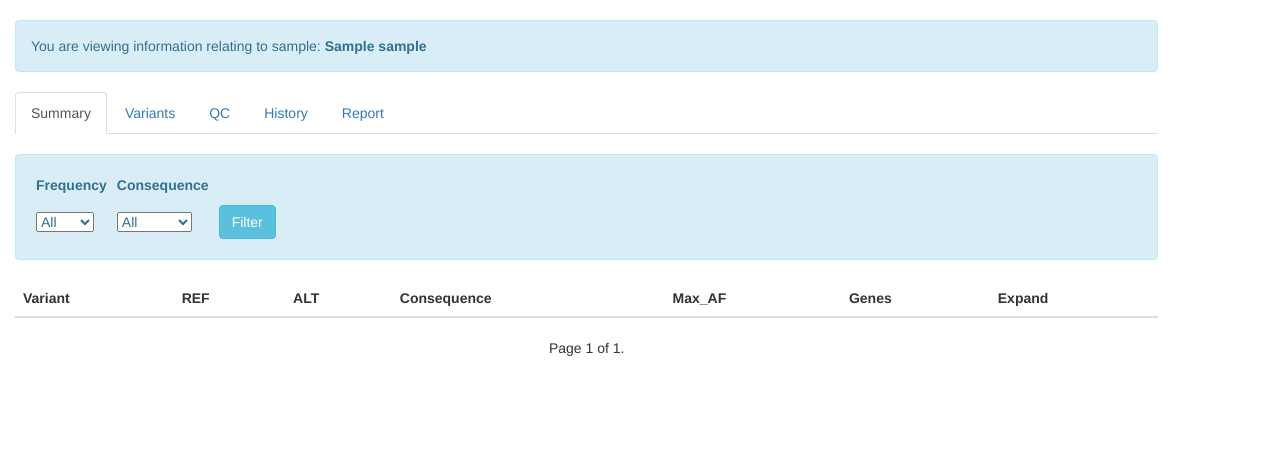
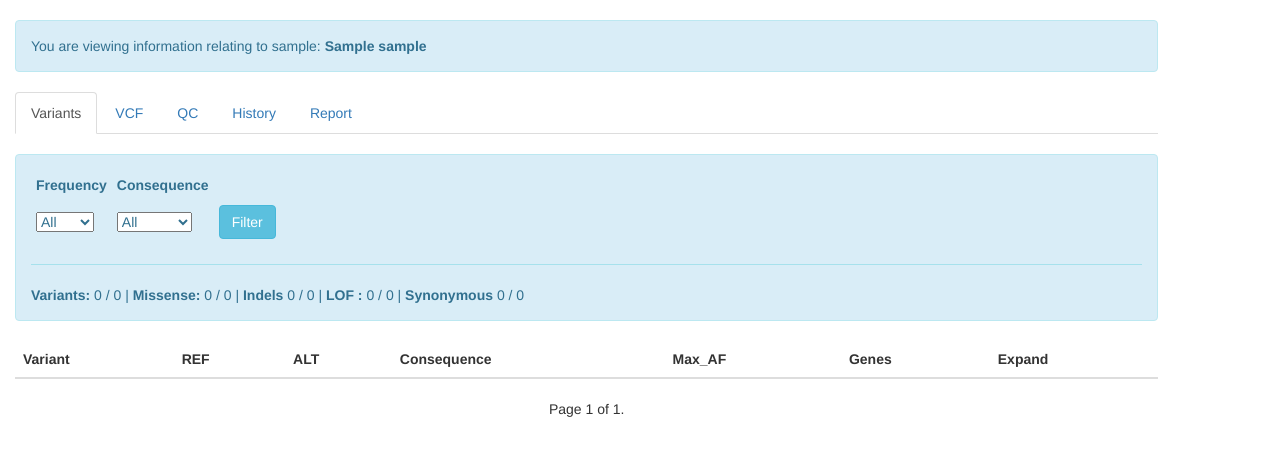
Before and after one commit to WMRGL/VariantDatabase, a Django app: page /sample/1/summary/ in a window 1280 px wide. Shown: the part 52-508 px from the top of the page. Run offline with Django 3.2, Linux system fonts and the light colour scheme; a user stored in the database is signed in; data comes from the database, SQL or seed files in the repository; tables that the repository leaves empty hold one stand-in row (values such as "Sample post"); lists and menus that the app fills with data are empty; parts of the project's set-up code (start-up, migrations or seed data) failed here and were passed over; some libraries are stand-ins or nearby versions.

Commit message:
added summary and fixed samplesheet parser

```diff
--- a/VariantDatabase/models.py
+++ b/VariantDatabase/models.py
@@ -216,15 +216,26 @@ class Sample(models.Model):
 		Look in all VariantSample objects.
 		Return all variants linked with this sample.
 		"""
+		variant_samples =VariantSample.objects.filter(sample=self, variant__max_af__lte=frequency, variant__worst_consequence__impact__lte=consequence).values_list('variant_id', flat=True)
 
 
-		#variant_samples =VariantSample.objects.filter(sample=self, variant__max_af__lte=frequency).order_by('variant__worst_consequence__impact')
 
+		variants = Variant.objects.filter(variant_hash__in= variant_samples).order_by('worst_consequence__impact', 'max_af')
+
+		return variants
+
+	"""
+	def get_variants2(self, frequency, consequence):
+		""""""
+		Look in all VariantSample objects.
+		Return all variants linked with this sample.
+		""""""
 		variant_samples =VariantSample.objects.filter(sample=self, variant__max_af__lte=frequency, variant__worst_consequence__impact__lte=consequence).order_by('variant__worst_consequence__impact')
 
 		variant_samples =[variant.variant for variant in variant_samples]
 
 		return variant_samples
+	"""
 
 	def get_status(self):
 		"""
@@ -243,6 +254,33 @@ class Sample(models.Model):
 		except:
 
 			return None
+
+
+	def variant_query_set_summary(self, variant_query_set):
+		"""
+		Summerises the data in a variant queryset e.g. how many variants.
+
+		"""
+
+		summary_dict = {}
+
+		summary_dict['total'] = variant_query_set.count()
+
+		summary_dict['missense_count'] = variant_query_set.filter(worst_consequence__name='missense_variant').count()
+
+		summary_dict['indel_count'] = variant_query_set.filter(Q(worst_consequence__name='inframe_deletion') | Q(worst_consequence__name='inframe_insertion') | Q(worst_consequence__name='frameshift_variant') ).count()
+
+		summary_dict['lof_count'] = variant_query_set.filter(worst_consequence__impact__lte=8).count()
+		summary_dict['synonymous'] = variant_query_set.filter(worst_consequence__name='synonymous_variant').count()
+
+		return summary_dict
+
+	def total_variant_summary(self):
+
+		variants = self.get_variants(1,100)
+
+		return self.variant_query_set_summary(variants)
+
 
 class VariantInformation(models.Model):
 
@@ -646,8 +684,6 @@ class Variant(models.Model):
 
 			for gene in genes:
 
-
-
 				variants = VariantTranscript.objects.filter(transcript__gene = gene).values('variant').distinct() #get variants in same gene
 
 				variants = Variant.objects.filter(variant_hash__in=variants).filter(Q(worst_consequence__name = 'transcript_ablation') |  Q(worst_consequence__name = 'stop_gained') | Q(worst_consequence__name = 'frameshift_variant')| Q(worst_consequence__name = 'stop_lost')| Q(worst_consequence__name = 'start_lost'))
@@ -750,6 +786,7 @@ class VariantSample(models.Model):
 
 	def __str__(self):
 		return self.variant + self.sample
+
 
 
 
--- a/VariantDatabase/templates/VariantDatabase/list_worksheet_samples.html
+++ b/VariantDatabase/templates/VariantDatabase/list_worksheet_samples.html
@@ -30,7 +30,7 @@
   		<strong>Please Approve QA before viewing samples</strong>
 	</div>
 
-	{% else %}
+	{% endif %}
 
 
   	<table class = 'table table-hover'>
@@ -61,7 +61,6 @@
 
 	</table>
 
-	{% endif %}
 
 	</div>
 
--- a/VariantDatabase/templates/VariantDatabase/sample_summary.html
+++ b/VariantDatabase/templates/VariantDatabase/sample_summary.html
@@ -13,8 +13,9 @@
 
    <ul class="nav nav-tabs">
 
-	    <li class="active"><a data-toggle="tab" href="#summary">Summary</a></li>
-	    <li><a data-toggle="tab" href="#variants">Variants</a></li>
+
+	    <li class="active"><a data-toggle="tab" href="#variants">Variants</a></li>
+	    <li><a data-toggle="tab" href="#vcf">VCF</a></li>
 	    <li><a data-toggle="tab" href="#QC">QC</a></li>
 	    <li><a data-toggle="tab" href="#history">History</a></li>
 	    <li><a data-toggle="tab" href="#report">Report</a></li>
@@ -26,8 +27,9 @@
   	<div class="tab-content">
 
 
-  	<!--Summary Tab displays filtered variants -->
-  	<div id="summary" class="tab-pane fade in active">
+
+  	<!--Variants Tab displays filtered variants -->
+  	<div id="variants" class="tab-pane active">
 
 
 
@@ -85,7 +87,11 @@
 			</tbody>
 		</table>
 
+		<hr>
 
+		<strong> Variants: </strong> {{summary.total}} / {{total_summary.total}} | <strong> Missense:</strong> {{summary.missense_count}} / {{total_summary.missense_count}} |
+	    <strong> Indels </strong> {{summary.indel_count}} / {{total_summary.indel_count}} | <strong> LOF : </strong> {{summary.lof_count}} / {{total_summary.lof_count}} |
+	    <strong> Synonymous </strong> {{summary.synonymous}} / {{total_summary.synonymous}}
 
 
 		</div>
@@ -178,7 +184,7 @@
   	</div>
 
   	<!--Variants Tab with link to VCF file -->
-	<div id="variants" class="tab-pane fade">
+	<div id="vcf" class="tab-pane fade">
 
     	<div class="alert alert-info">
   			<a href= "{% url 'list_sample_variants' sample.pk  %}" class="btn btn-info" role="button">View VCF</a>
--- a/VariantDatabase/views.py
+++ b/VariantDatabase/views.py
@@ -212,6 +212,10 @@ def sample_summary(request, pk_sample ):
 
 		data = sample.get_variants(frequency_filter, consequence_filter)
 
+		summary = sample.variant_query_set_summary(data)
+
+		total_summary = sample.total_variant_summary()
+
 		form = ReportForm()
 
 		reports = Report.objects.filter(sample=sample)
@@ -236,7 +240,7 @@ def sample_summary(request, pk_sample ):
 
 			variants = paginator.page(paginator.num_pages)
 
-		return render(request, 'VariantDatabase/sample_summary.html', {'sample': sample, 'variants': variants, 'form': form, 'reports': reports, 'filter': (consequence_filter, frequency_filter)})
+		return render(request, 'VariantDatabase/sample_summary.html', {'sample': sample, 'variants': variants, 'form': form, 'reports': reports, 'filter': (consequence_filter, frequency_filter), 'summary': summary, 'total_summary': total_summary})
 
 
 
@@ -603,8 +607,6 @@ def upload_sample_sheet(request):
 
 		sample_list = []
 
-
-
 		reader = csv.reader(file, delimiter=',')
 
 		for row in reader:
@@ -620,6 +622,10 @@ def upload_sample_sheet(request):
 						return False
 
 			if flag ==1:
+
+				if row[0] == "":
+
+					return sample_list[1:]
 
 				sample_list.append([row[0], row[1],row[2],row[3],row[4],row[5],row[6]])
 
@@ -661,7 +667,7 @@ def upload_sample_sheet(request):
 
 					sample_data = parse_sample_sheet(sample_sheet)
 
-					if sample_sheet == False: #does it have correct titles
+					if sample_data == False: #does it have correct titles
 
 						error = [2,'Could not process SampleSheet']
 
```
